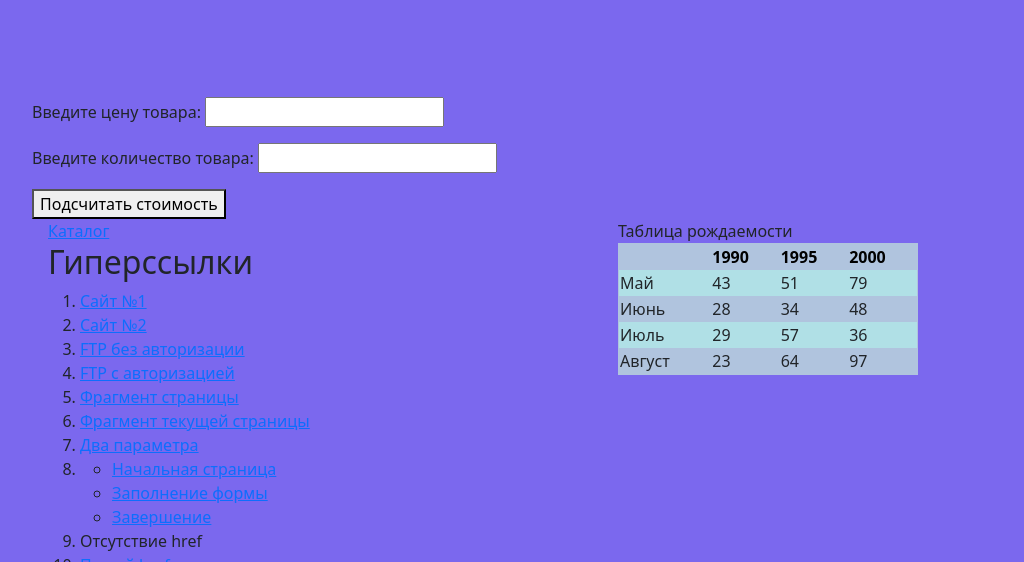
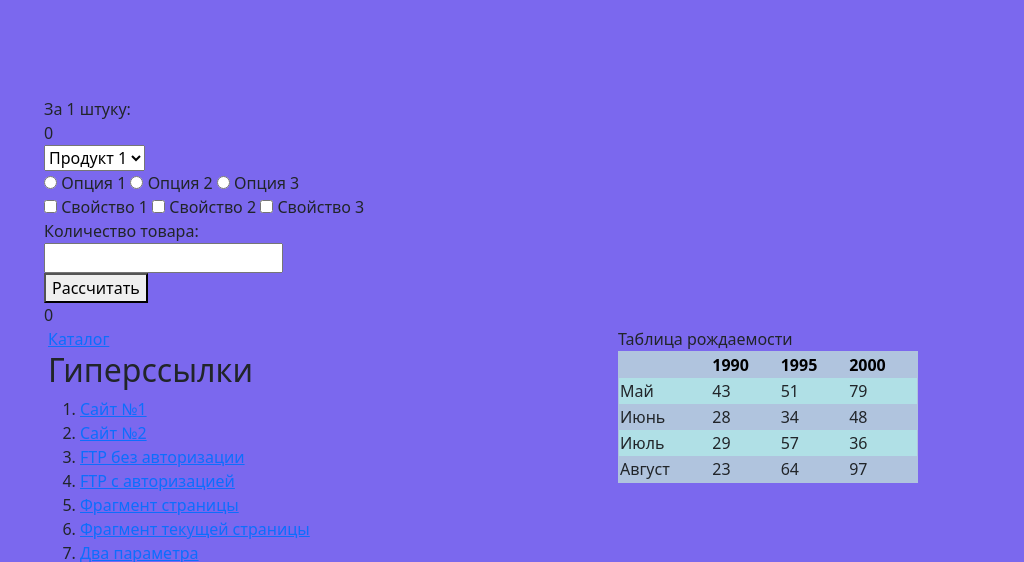
Before and after one commit to julls0/julls06.github.io, a plain HTML site: page index.html in a window 1280 px wide. Shown: the part 227-789 px from the top of the page, without its empty margins (50-1074 px from the left). Drawn offline with nearby package versions, Linux system fonts and the light colour scheme.

Commit message:
Update index.html

```diff
--- a/index.html
+++ b/index.html
@@ -32,20 +32,45 @@
     </nav>
     <br />
     <div>
-        <forma>
-            <p>
-                Введите цену товара:
-                <input type="text" name="price">
-            </p>
-            <p>
-                Введите количество товара:
-                <input type="text" name="quantity">
-            </p>
-            <button id="result">
-                Подсчитать стоимость
-            </button>
-        </forma>
+      <div class="container">
+      <div class="flex-item-1">
+        <div>За 1 штуку:</div>
+        <div id="result">0</div>
+      </div>
+      <form>
+        <select class="flex-item" name="prodType">
+          <option value="1">Продукт 1</option>
+          <option value="2">Продукт 2</option>
+          <option value="3">Продукт 3</option>
+        </select>
+        <div class="flex-item" id="radios">
+          <label
+            ><input type="radio" name="prodOptions" value="option1" /> Опция
+            1</label
+          >
+          <label
+            ><input type="radio" name="prodOptions" value="option2" /> Опция
+            2</label
+          >
+          <label
+            ><input type="radio" name="prodOptions" value="option3" /> Опция
+            3</label
+          >
+        </div>
+        <div class="flex-item" id="checkboxes">
+          <label><input type="checkbox" name="prop1" /> Свойство 1</label>
+          <label><input type="checkbox" name="prop2" /> Свойство 2</label>
+          <label><input type="checkbox" name="prop3" /> Свойство 3</label>
+        </div>
+        <div class="flex-item-2">
+          <div>Количество товара:</div>
+          <input name="field4" type="text" />
+        </div>
+        <button id="button" onclick="return itd_calc();">Рассчитать</button>
+        <div id="itd_result">0</div>
+      </form>
     </div>
+           <script src="script.js"></script>
     <div class="row d-flex">
       <div class="col-md order-1 mx-md-3">
         <a href="#about">Каталог</a>
```
